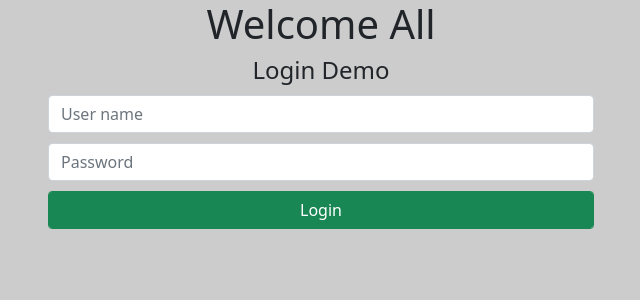
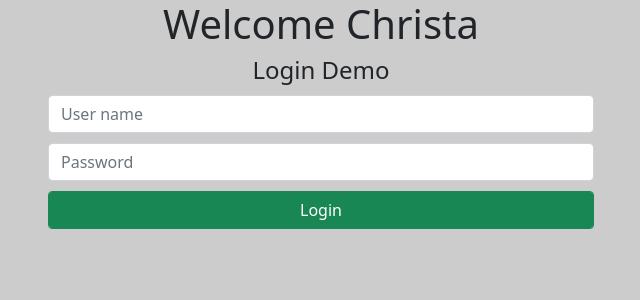
Before and after one commit to christa-ann/DemoWebsite, a PHP site: page / in a window 1280 px wide. Shown: the top 300 px of the page, without its empty margins (319-959 px from the left). Run offline with PHP 8.4, Linux system fonts and the light colour scheme.

Commit message:
heading change

```diff
--- a/index.php
+++ b/index.php
@@ -14,7 +14,7 @@
 	<div class="container">
 		<div class="row">
 			<div class="col-sm-12 col-md-12 col-lg-12 colxlg-12 text-center">
-				<h1>Welcome All</h1>
+				<h1>Welcome Christa</h1>
 			</div>
 			<div class="col-sm-3 col-md-3 col-lg-3 colxlg-3"></div>
 			<div class="col-sm-6 col-md-6 col-lg-6 colxlg-6 text-center">
```
